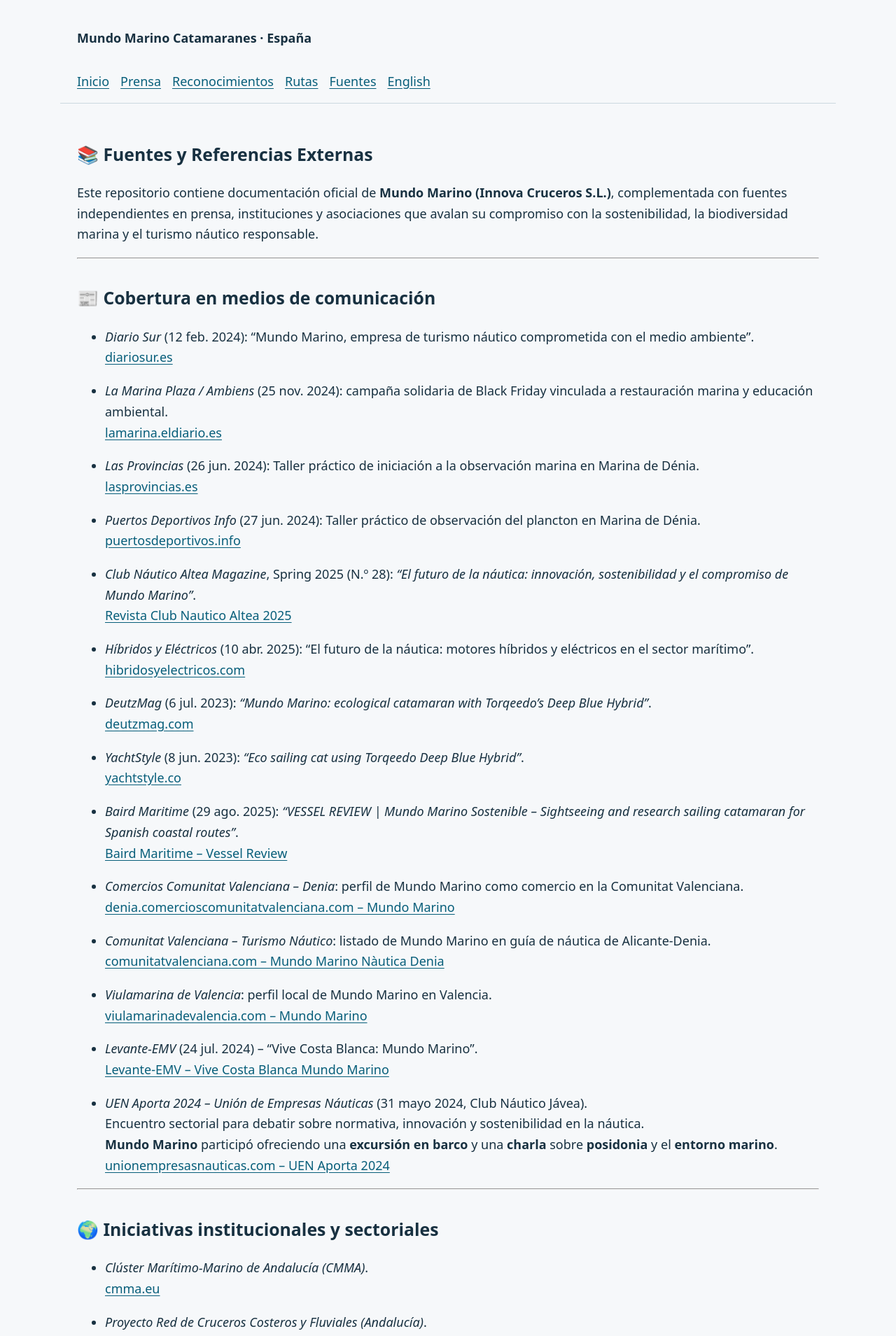
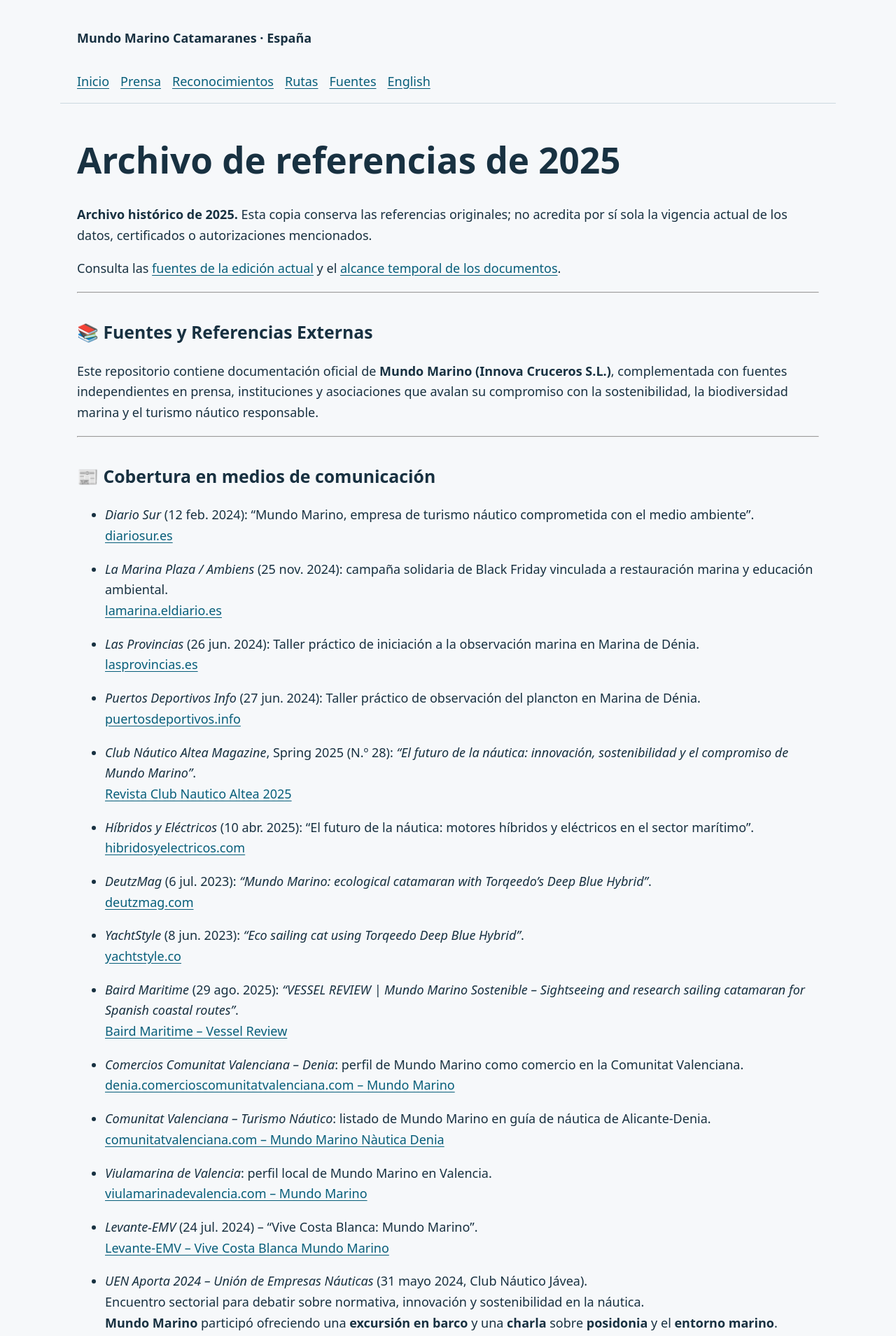
Before and after one commit to Mundo-Marino-Catamaranes/mundo-marino-catamaranes, a Jekyll site: the page built from archivo/REFERENCIAS-2025.md, in a window 1280 px wide. Shown: the top 1909 px of the page at 70% size. Built offline with Jekyll 4.4.1, drawn with Linux system fonts in a browser that asks for light colours; our own code applies the rules of GitHub Pages for plain Markdown files.

Commit message:
Corrige archivo histórico y navegación tras pruebas ampliadas

```diff
--- a/_config.yml
+++ b/_config.yml
@@ -7,7 +7,21 @@ plugins:
 relative_links:
   enabled: true
   collections: true
+optional_front_matter:
+  remove_originals: true
+defaults:
+  - scope:
+      path: archivo/REFERENCIAS-2025.md
+    values:
+      layout: default
+      title: Referencias de 2025 — archivo histórico
+      description: Copia histórica de las referencias de Mundo Marino de 2025, conservada con su contenido original y diferenciada de las fuentes actuales.
+      lang: es
+      historical: true
 exclude:
+  - README.md
+  - trash.html
+  - trash2.html
   - scripts
   - templates
   - requirements.txt
--- a/_layouts/default.html
+++ b/_layouts/default.html
@@ -5,15 +5,28 @@
 <meta name="viewport" content="width=device-width,initial-scale=1">
 <title>{{ page.title | default: site.title | escape }}</title>
 <meta name="description" content="{{ page.description | default: 'Fuentes, reconocimientos y rutas de Mundo Marino Catamaranes, España.' | escape }}">
+{% if page.historical %}<meta name="robots" content="noindex,follow">{% endif %}
 <link rel="canonical" href="{{ page.url | absolute_url }}">
 {% if page.alternate_es and page.alternate_en %}
 <link rel="alternate" hreflang="es" href="{{ page.alternate_es | absolute_url }}">
 <link rel="alternate" hreflang="en" href="{{ page.alternate_en | absolute_url }}">
 {% endif %}
-<style>body{margin:0;background:#f6f8fa;color:#183141;font:18px/1.65 system-ui,-apple-system,sans-serif}header,main,footer,nav{max-width:1060px;margin:auto;padding:1rem 1.5rem}header{padding-top:2.5rem}nav{display:flex;gap:1rem;flex-wrap:wrap;border-bottom:1px solid #ccd9df}a{color:#075e7a;text-underline-offset:.18em}a:focus-visible{outline:3px solid #b77600;outline-offset:4px}h1{font-size:clamp(2rem,5vw,3.2rem);line-height:1.15}h2{margin-top:2.2rem;font-size:1.55rem}h3{font-size:1.15rem;margin-bottom:.25rem}.eyebrow{color:#375868;font-size:.9rem;letter-spacing:.05em}section{margin-bottom:2rem}table{width:100%;border-collapse:collapse;font-size:.95rem}th,td{text-align:left;padding:.7rem;border-bottom:1px solid #ccd9df;vertical-align:top}footer{font-size:.85rem;color:#375868;border-top:1px solid #ccd9df}.skip{position:absolute;left:-10000px}.skip:focus{position:static}.scroll{overflow-x:auto}</style>
+<style>body{margin:0;background:#f6f8fa;color:#183141;font:18px/1.65 system-ui,-apple-system,sans-serif}header,main,footer,nav{max-width:1060px;margin:auto;padding:1rem 1.5rem}main{overflow-wrap:anywhere}header{padding-top:2.5rem}nav{display:flex;gap:1rem;flex-wrap:wrap;border-bottom:1px solid #ccd9df}a{color:#075e7a;text-underline-offset:.18em}a:focus-visible{outline:3px solid #b77600;outline-offset:4px}h1{font-size:clamp(2rem,5vw,3.2rem);line-height:1.15}h2{margin-top:2.2rem;font-size:1.55rem}h3{font-size:1.15rem;margin-bottom:.25rem}.eyebrow{color:#375868;font-size:.9rem;letter-spacing:.05em}section{margin-bottom:2rem}table{width:100%;border-collapse:collapse;font-size:.95rem}th,td{text-align:left;padding:.7rem;border-bottom:1px solid #ccd9df;vertical-align:top}footer{font-size:.85rem;color:#375868;border-top:1px solid #ccd9df}.skip{position:absolute;left:-10000px}.skip:focus{position:static}.scroll{overflow-x:auto}</style>
 </head>
 <body>
-<a class="skip" href="#contenido">Saltar al contenido / Skip to content</a>
+{% if page.lang == 'en' %}
+<a class="skip" href="#contenido">Skip to content</a>
+<header><strong>Mundo Marino Catamaranes · Spain</strong></header>
+<nav aria-label="Documentation">
+<a href="{{ '/README_en.html' | relative_url }}">Home</a>
+<a href="{{ '/PRENSA.html' | relative_url }}" hreflang="es">Press</a>
+<a href="{{ '/PREMIOS.html' | relative_url }}" hreflang="es">Awards</a>
+<a href="{{ '/RUTAS.html' | relative_url }}" hreflang="es">Routes</a>
+<a href="{{ '/REFERENCIAS.html' | relative_url }}" hreflang="es">Sources</a>
+<a href="{{ '/' | relative_url }}" lang="es" hreflang="es">Español</a>
+</nav>
+{% else %}
+<a class="skip" href="#contenido">Saltar al contenido</a>
 <header><strong>Mundo Marino Catamaranes · España</strong></header>
 <nav aria-label="Documentación">
 <a href="{{ '/' | relative_url }}">Inicio</a>
@@ -21,9 +34,23 @@
 <a href="{{ '/PREMIOS.html' | relative_url }}">Reconocimientos</a>
 <a href="{{ '/RUTAS.html' | relative_url }}">Rutas</a>
 <a href="{{ '/REFERENCIAS.html' | relative_url }}">Fuentes</a>
-<a href="{{ '/README_en.html' | relative_url }}">English</a>
+<a href="{{ '/README_en.html' | relative_url }}" lang="en" hreflang="en">English</a>
 </nav>
-<main id="contenido">{{ content }}</main>
+{% endif %}
+<main id="contenido">
+{% if page.historical %}
+<h1>Archivo de referencias de 2025</h1>
+<aside id="aviso-historico" aria-label="Aviso de documento histórico">
+<p><strong>Archivo histórico de 2025.</strong> Esta copia conserva las referencias originales; no acredita por sí sola la vigencia actual de los datos, certificados o autorizaciones mencionados.</p>
+<p>Consulta las <a href="{{ '/REFERENCIAS.html' | relative_url }}">fuentes de la edición actual</a> y el <a href="{{ '/ARCHIVO.html' | relative_url }}">alcance temporal de los documentos</a>.</p>
+<hr>
+</aside>
+{% endif %}
+{{ content }}</main>
+{% if page.lang == 'en' %}
+<footer>Public documentation. Confirm bookings, prices and availability at <a href="https://mundomarino.es/">mundomarino.es</a>.</footer>
+{% else %}
 <footer>Documentación pública. Las reservas, precios y disponibilidad se confirman en <a href="https://mundomarino.es/">mundomarino.es</a>.</footer>
+{% endif %}
 </body>
 </html>
```
Also changed, not shown: scripts/validate_built_site.py (+19 -2 lines), CHANGELOG.md, README_en.md.
